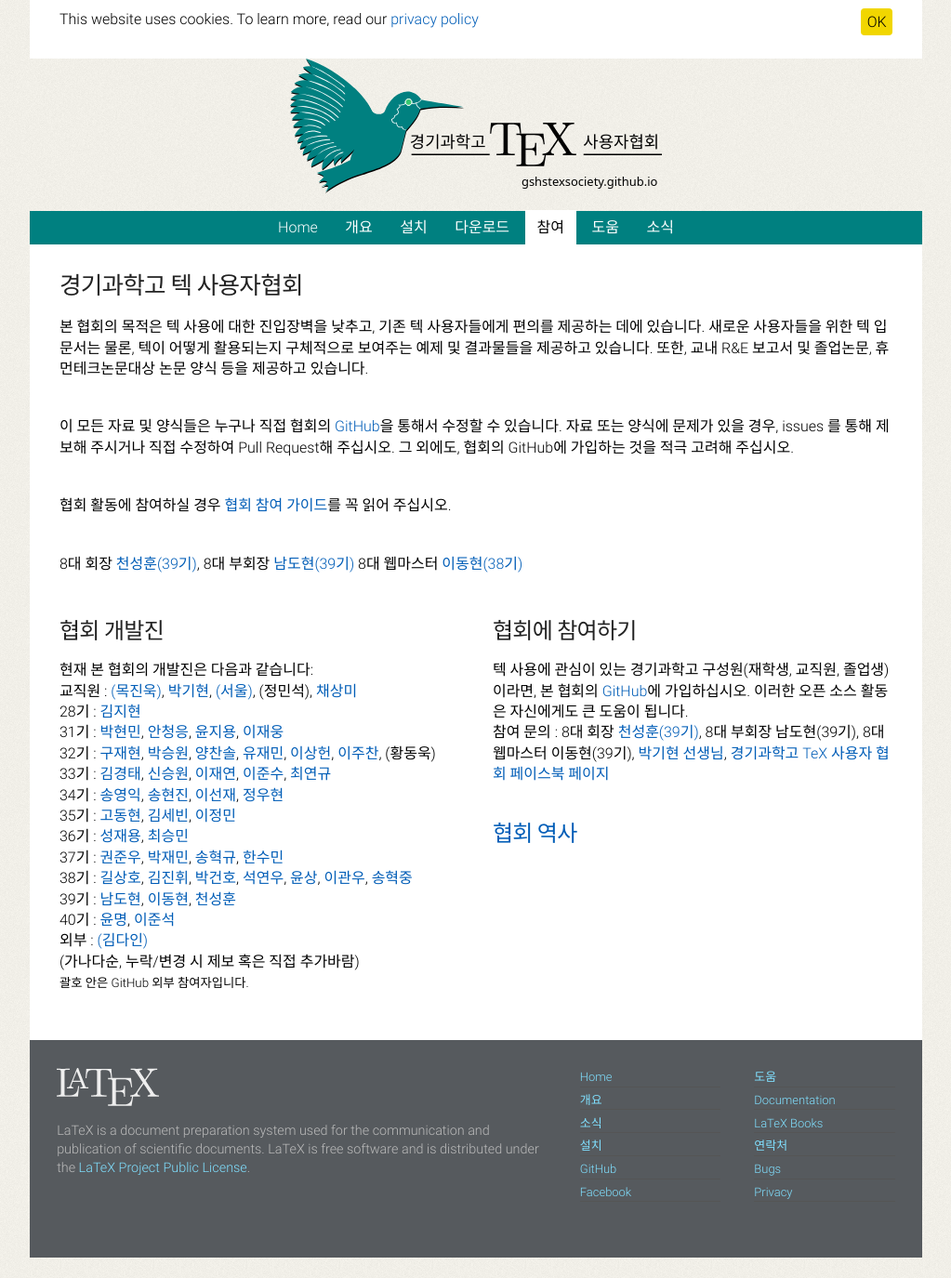
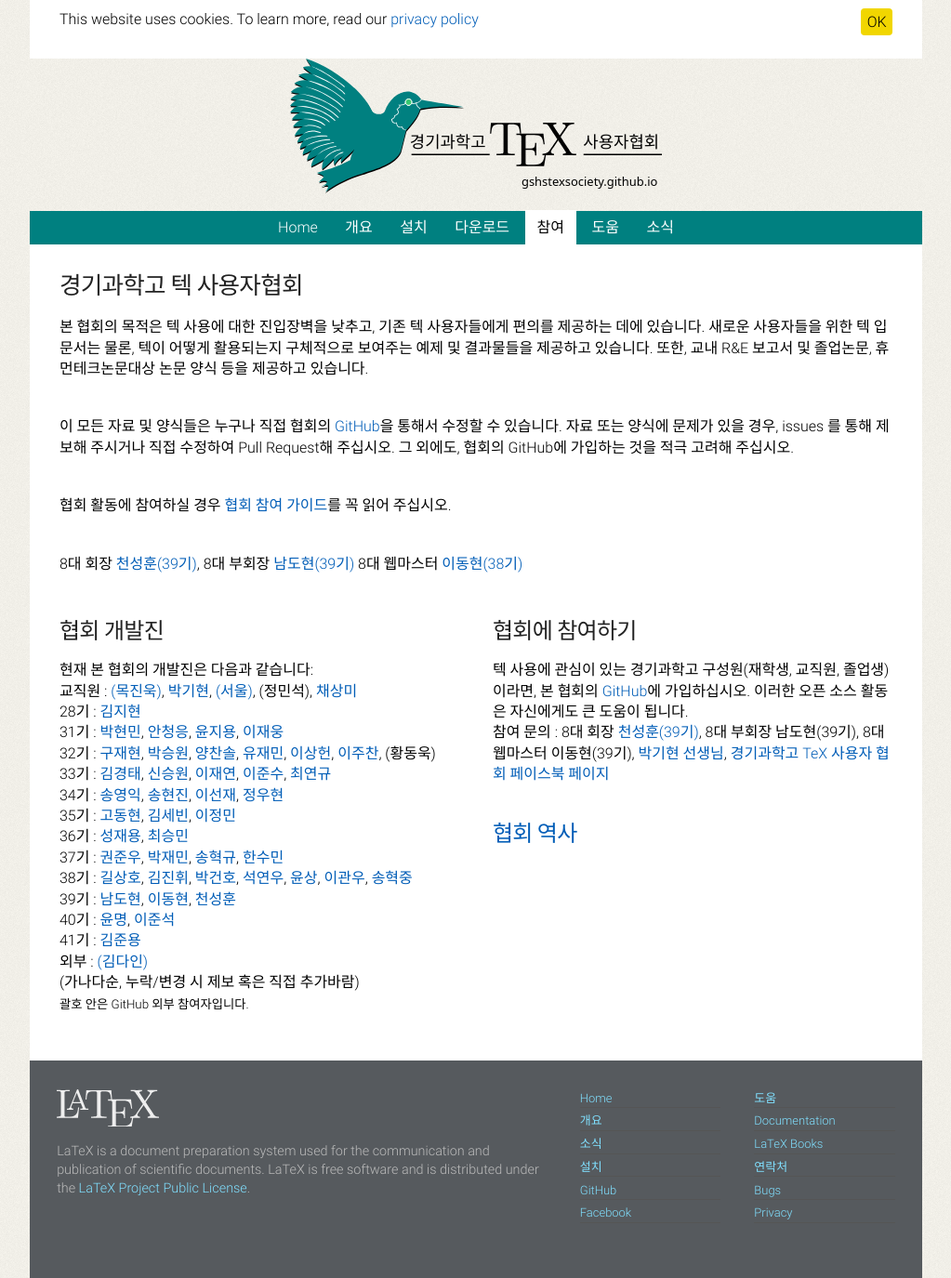
Before and after one commit to gshstexsociety/gshstexsociety.github.io, a Jekyll site: the page built from 참여/index.md, in a window 1280 px wide. Shown: the whole page at 93% size, without its empty margins (128-1151 px from the left). Built offline with Jekyll 4.4.1, drawn with Linux system fonts in a browser that asks for light colours; before the commit the page ends 1353 px from its top, so only the background shows below that.

Commit message:
Fix Test

```diff
--- a/참여/index.md
+++ b/참여/index.md
@@ -49,6 +49,8 @@ permalink: /참여/
     <br>
     40기 : <a href="https://github.com/yoonmyeong673">윤명</a>, <a href="https://github.com/gs22078">이준석</a>
     <br>
+    41기 : <a href="https://github.com/dkim110807">김준용</a>
+    <br>
     외부 : <a href="https://github.com/DyneAlpha">(김다인)</a>
     <br>
     (가나다순, 누락/변경 시 제보 혹은 직접 추가바람)
```
